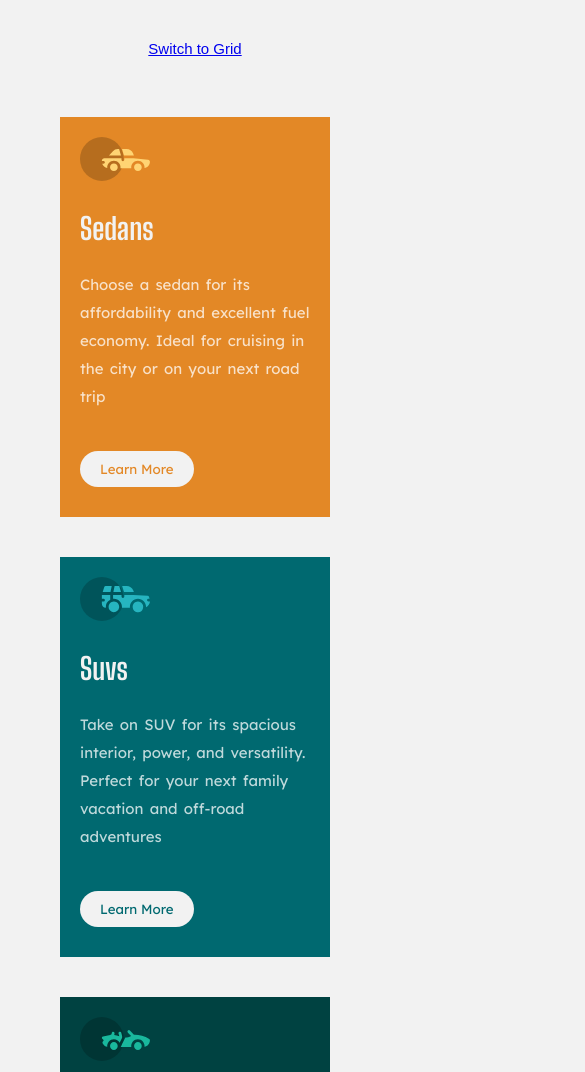
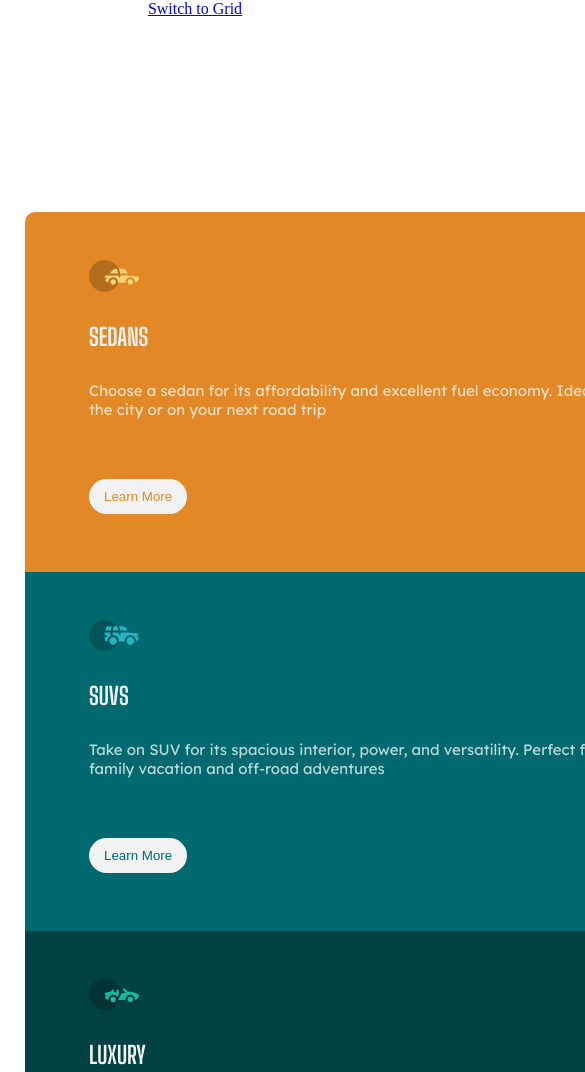
Before and after one commit to okeycen/0x00-flex_grid_layout, a plain HTML site: page index.html in a window 390 px wide. Shown: the top 1072 px of the page, 585 px wide, since content can reach past the window. Drawn offline with nearby package versions, Linux system fonts and the light colour scheme.

Commit message:
improved the responsiveness of the flexbox

```diff
--- a/css/basic.css
+++ b/css/basic.css
@@ -1,68 +1,20 @@
-@import url('https://fonts.googleapis.com/css2?family=Big+Shoulders+Display:wght@700&display=swap');
-@import url('https://fonts.googleapis.com/css2?family=Lexend+Deca:wght@400&display=swap');
+@import url("https://cdn.jsdelivr.net/npm/bootstrap-icons@1.8.3/font/bootstrap-icons.css");
 
 *{
-  padding: 0;
-  margin: 0;
-  box-sizing: border-box;
+    box-sizing: border-box;
+    padding: 0;
+    margin: 0;
 }
 
-html, body{
-  width: 100%;
-  min-height: 100vh;
-  justify-content: center;
-  align-content: center;
-  background-color: hsl(0, 0%, 95%);
-  font-size: 15px;
+img{
+    display: block;
+    max-width: 100%;
 }
 
-header{
-    width: 100%;
-    margin-top: 20px;
+ul{
+    list-style: none;
 }
 
-header > .link{
-    display: flex;
-    justify-content: center;
-    padding: 20px 0;
-    margin: auto;
-    width: 50%;
-    font-family: arial, sans-serif;
+a{
+    font-style: normal;
 }
-
-button{
-  margin-top: 3em;
-  padding: 10px 20px;
-  border-radius: 30px;
-  border: none;
-  background-color: hsl(0, 0%, 95%);
-  cursor: pointer;
-  font-family: 'Lexend Deca', sans-serif;
-  font-weight: 400;
-}
-
-button:hover{
-  background-color: transparent;
-  border: 2px solid hsl(0, 0%, 95%);
-  color: #fff;
-  transition: 0.3s;
-}
-
-h3{
-  color: hsl(0, 0%, 95%);
-  font-family: 'big shoulders display';
-  margin: 15px 0;
-  font-weight: 700;
-  padding-top: 10px;
-  font-size: 30px;
-}
-
-p{
-  color: hsla(0, 0%, 100%, 0.75);
-  font-family: 'Lexend Deca', sans-serif;
-  line-height: 28px;
-  word-spacing: 2px;
-  align-items: center;
-  padding-top: 10px;
-  font-weight: 400;
-}
--- a/css/index.css
+++ b/css/index.css
@@ -1,54 +1,104 @@
+@import url('https://fonts.googleapis.com/css2?family=Big+Shoulders+Display:wght@700&family=Lexend+Deca&display=swap');
 
 
-.content{
-    padding: 20px;
-    margin-top: 20px;
+/* font-family: 'Big Shoulders Display', cursive;
+font-family: 'Lexend Deca', sans-serif; */
+
+header{
+    min-height: 10vh;
+}
+.m-body{
+    min-height: 90vh;
+    display: flex;
+    flex-direction: column;
     align-items: center;
     justify-content: center;
-}
-.container{
-    width: 100%;
-    max-width: 1440px;
-    display: flex;
-    justify-content: center;
-    align-items: center;
-    flex-flow: wrap;
+    color: hsl(0, 0%, 95%);
+    padding: 0 25rem;
 }
 
-
-.container > div {
-    width: 270px;
-    padding: 20px;
-    margin-top: 40px;
-    min-height: 400px;
-    align-items: center;
-    justify-content: center;
+#switch p{
+    text-align: center;
 }
 
-  .container > div:nth-child(1){
-    background-color: hsl(31, 77%, 52%);
+.cards{
+    width: 750px;
+    display: flex;
+    border-radius: 10px;
+    overflow: hidden;
 
 }
 
-  .container > div:nth-child(2){
+.cardItem{
+    padding: 40px;
+    display:flex;
+    flex-direction: column;
+    align-items: flex-start;
+    row-gap: 30px;
+}
+
+.cardItem h2{
+    color: hsl(0, 0%, 95%);
+    font-family: 'Big Shoulders Display', cursive;
+    text-transform: uppercase;
+}
+
+.cardItem p{
+    color: hsla(0, 0%, 100%, 0.75);
+    font-family: 'Lexend Deca', sans-serif;
+    font-size: 15px;
+    flex-grow: 1;   /* makes p element to take any available space */
+}
+
+.cardItem button{
+    background-color: hsl(0, 0%, 95%);
+    margin-top: 30px;
+    margin-bottom: 10px;
+    padding: 10px 15px;
+    border: none;
+    outline: none;
+    border-radius: 20px;
+    cursor: pointer;
+    /* transition: background-color 0.3s ease; */
+}
+
+.cardItem button:hover{
+    background-color: transparent;
+    border: 2px solid hsl(0, 0%, 95%);
+    padding: 6px 18px;
+    color: hsl(0, 0%, 95%);
+}
+
+.first-card{
+    background-color: hsl(31, 77%, 52%);
+}
+.first-card button{
+    color: hsl(31, 77%, 52%);
+}
+
+.second-card{
     background-color: hsl(184, 100%, 22%);
 }
+.second-card button{
+    color: hsl(184, 100%, 22%);
+}
 
-  .container > div:nth-child(3){
+.third-card{
     background-color: hsl(179, 100%, 13%);
 }
-
-  .sedan-btn{
-    color: hsl(31, 77%, 52%);
-
+.third-card button{
+    color: hsl(179, 100%, 13%);
 }
 
-  .suv-btn{
-    color: hsl(184, 100%, 22%);
-
+@media screen and (max-width: 650px){
+    .m-body{
+        padding: 8rem 25rem;
+    }
+    .cards{
+       flex-direction: column;
     }
 
-  .luxury-btn{
-    color: hsl(179, 100%, 13%);
-
+    .cardItem{
+        padding: 3rem 4rem;
     }
+}
--- a/index.html
+++ b/index.html
@@ -2,40 +2,59 @@
 <html lang="en">
 <head>
     <meta charset="UTF-8">
+    <meta http-equiv="X-UA-Compatible" content="IE=edge">
     <meta name="viewport" content="width=device-width, initial-scale=1.0">
-  <meta http-equiv="X-UA-Compatible" content="ie=edge">
+    <title>Layout | flexbox </title>
 
     <link rel="stylesheet" href="css/basic.css">
     <link rel="stylesheet" href="css/index.css">
     <link rel="icon" href="img/favicon-32x32.png">
-  <title>Layout | flexbox </title>
+
 </head>
 <body>
-      <header>
-         <div class="link"><a href="grid.html">Switch to Grid</a></div>
+    <header id= "switch">
+        <p><a href="grid.html">Switch to Grid</a></p>
     </header>
-      <main>
-         <div class="container">
-            <div>
-               <img src ="img/icon-sedans.svg" width ="70px">
-               <h3>Sedans</h3>
-               <p>Choose a sedan for its affordability and excellent fuel economy. Ideal for cruising in the city or on your next road trip</p>
-               <button class="sedan-btn">Learn More</button>
+    <div class="m-body">
+        <main class="cards">
+            <div class="cardItem first-card">
+
+                <img src="./img/icon-sedans.svg " width="50px" alt="sedans cars" srcset="">
+
+                <h2>Sedans</h2>
+
+                <p>Choose a sedan for its affordability and excellent fuel
+                economy. Ideal for cruising in the city or on your next road trip
+                </p>
+
+                <button>Learn More</button>
             </div>
-            <div>
-               <img src ="img/icon-suvs.svg" width ="70px">
-               <h3>Suvs</h3>
-               <p>Take on SUV for its spacious interior, power, and versatility. Perfect for your next family vacation and off-road adventures</p>
-               <button class="suv-btn">Learn More</button>
+            <div class="cardItem second-card">
+
+                <img src="./img/icon-suvs.svg" width="50px" alt="suvs cars" srcset="">
+
+                <h2>Suvs</h2>
+
+                <p>Take on SUV for its spacious interior, power, and versatility. Perfect
+                    for your next family vacation and off-road adventures
+                </p>
+
+                <button>Learn More</button>
             </div>
-            <div>
-               <img src ="img/icon-luxury.svg" width ="70px">
-               <h3>Luxury</h3>
-               <p>Cruise in the best car brands without the blooted prices. Enjoy the enhanced comfort of a luxury rental and arrive in style</p>
-               <button class="luxury-btn">Learn More</button>
+            <div class="cardItem third-card">
+
+                <img src="./img/icon-luxury.svg" width="50px" alt="luxury cars" srcset="">
+
+                <h2>Luxury</h2>
+
+                <p>Cruise in the best car brands without the blooted prices. Enjoy
+                    the enhanced comfort of a luxury rental and arrive in style
+                </p>
+
+                <button>Learn More</button>
             </div>
+        </main>
     </div>
 
-      </main>
 </body>
 </html>
```
Also changed, not shown: img/grid-layout.PNG (deleted). Lines whose indentation alone changed are shown as unchanged.
